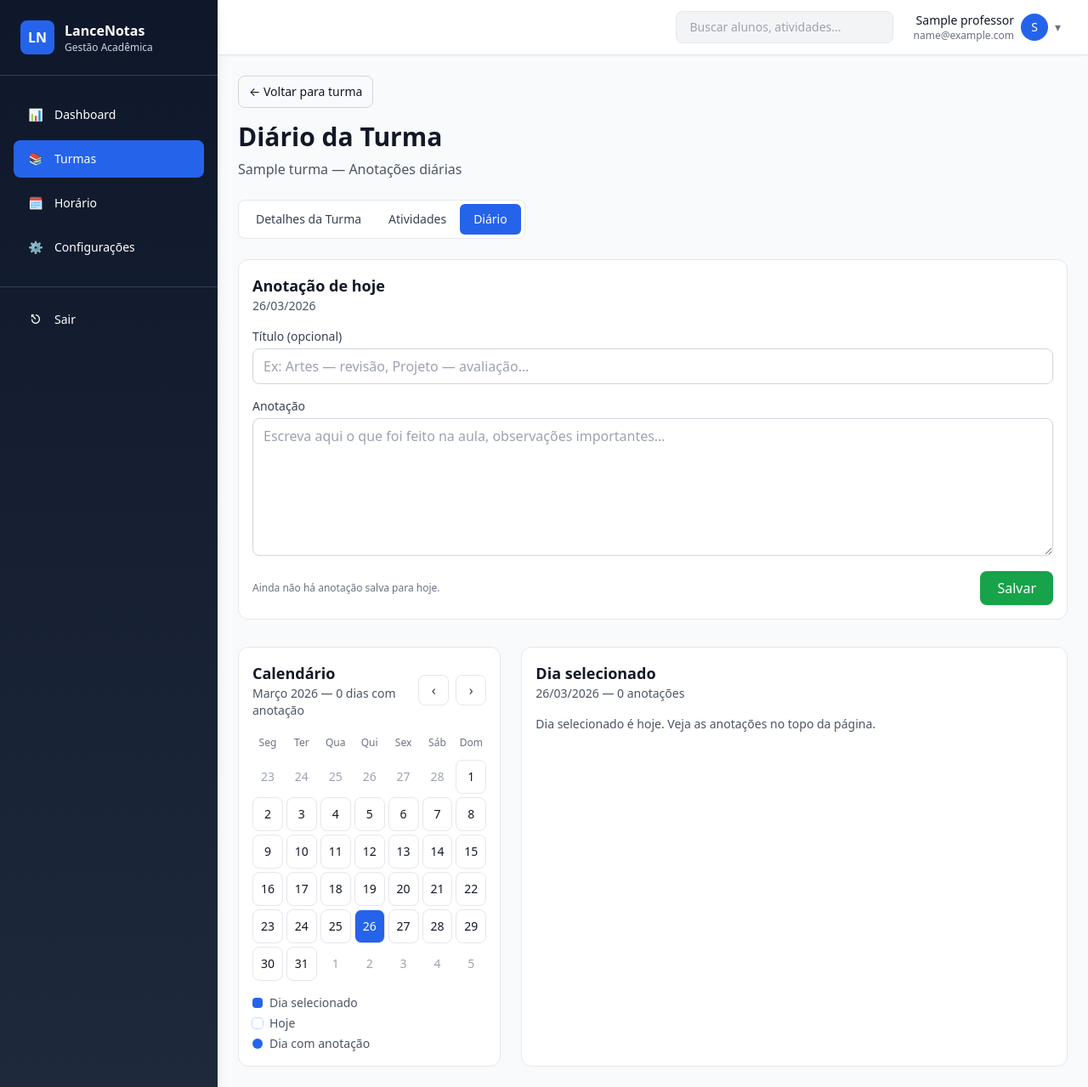
After one commit to AjudaOn/LanceNota, a Flask app: page /turmas/1/diario in a window 1280 px wide. The commit adds this page. Shown: the whole page at 85% size. Run offline with Flask 3, Linux system fonts and the light colour scheme; a user stored in the database is signed in; tables that the repository leaves empty hold one stand-in row (values such as "Sample post"); some libraries are stand-ins or nearby versions.

Commit message:
feat: diario da turma com calendario e anotacao unica

```diff
--- /dev/null
+++ b/lancenotas/templates/pages/diario.html
@@ -0,0 +1,339 @@
+{% extends "layouts/app.html" %}
+
+{% block title %}Diário — {{ turma.nome }} — LanceNotas{% endblock %}
+
+{% block content %}
+  <div class="mb-6">
+    <a
+      href="{{ url_for('pages.turma_detail', turma_id=turma.id) }}"
+      class="inline-flex items-center gap-2 mb-4 px-3 py-2 rounded-lg border border-gray-300 hover:bg-gray-50 text-sm"
+    >
+      ← Voltar para turma
+    </a>
+    <h1 class="text-3xl font-bold text-gray-900">Diário da Turma</h1>
+    <p class="text-gray-600 mt-2">{{ turma.nome }} — Anotações diárias</p>
+  </div>
+
+  <div class="mb-6">
+    <div class="inline-flex items-center rounded-lg border border-gray-200 bg-white p-1">
+      <a
+        href="{{ url_for('pages.turma_detail', turma_id=turma.id, tab='detalhes') }}"
+        class="px-4 py-2 rounded-md text-sm font-medium text-gray-700 hover:bg-gray-50"
+      >
+        Detalhes da Turma
+      </a>
+      <a
+        href="{{ url_for('pages.turma_detail', turma_id=turma.id, tab='atividades') }}"
+        class="px-4 py-2 rounded-md text-sm font-medium text-gray-700 hover:bg-gray-50"
+      >
+        Atividades
+      </a>
+      <a
+        href="{{ url_for('pages.turma_diario', turma_id=turma.id) }}"
+        class="px-4 py-2 rounded-md text-sm font-medium bg-blue-600 text-white"
+      >
+        Diário
+      </a>
+    </div>
+  </div>
+
+  {# Anotação de hoje (1 por dia) #}
+  <div class="bg-white border border-gray-200 rounded-xl p-4 mb-8">
+    <div class="flex items-start justify-between gap-3 mb-4">
+      <div>
+        <h2 class="text-lg font-semibold text-gray-900">Anotação de hoje</h2>
+        <p class="text-sm text-gray-600">{{ hoje.strftime('%d/%m/%Y') }}</p>
+      </div>
+      {% if anotacao_hoje %}
+        <form
+          method="post"
+          action="{{ url_for('pages.turma_diario_excluir', turma_id=turma.id, anotacao_id=anotacao_hoje.id) }}"
+          class="inline"
+          onsubmit="return confirm('Tem certeza que deseja excluir a anotação de hoje?')"
+        >
+          <button
+            type="submit"
+            class="inline-flex items-center gap-2 px-3 py-2 rounded-lg border border-gray-200 text-red-700 hover:bg-red-50 focus-visible:outline-none focus-visible:ring-2 focus-visible:ring-red-500 text-sm"
+          >
+            Excluir
+          </button>
+        </form>
+      {% endif %}
+    </div>
+
+    <form method="post" action="{{ url_for('pages.turma_diario_salvar', turma_id=turma.id) }}">
+      <input type="hidden" name="data" value="{{ hoje.isoformat() }}" />
+      {% if anotacao_hoje %}
+        <input type="hidden" name="anotacao_id" value="{{ anotacao_hoje.id }}" />
+      {% endif %}
+
+      <div class="mb-4">
+        <label class="block text-sm font-medium text-gray-700 mb-1" for="diario-hoje-titulo">Título (opcional)</label>
+        <input
+          id="diario-hoje-titulo"
+          type="text"
+          name="titulo"
+          placeholder="Ex: Artes — revisão, Projeto — avaliação…"
+          value="{{ anotacao_hoje.titulo if anotacao_hoje and anotacao_hoje.titulo else '' }}"
+          class="w-full border border-gray-300 rounded-lg px-3 py-2 bg-white focus:outline-none focus:ring-2 focus:ring-blue-500"
+        />
+      </div>
+
+      <label class="block text-sm font-medium text-gray-700 mb-1" for="diario-hoje-texto">Anotação</label>
+      <textarea
+        id="diario-hoje-texto"
+        name="anotacao"
+        rows="6"
+        class="w-full border border-gray-300 rounded-lg px-3 py-2 bg-white focus:outline-none focus:ring-2 focus:ring-blue-500 mb-3"
+        placeholder="Escreva aqui o que foi feito na aula, observações importantes…"
+        required
+      >{{ anotacao_hoje.anotacao if anotacao_hoje else '' }}</textarea>
+
+      <div class="flex items-center justify-between gap-3">
+        <div class="text-xs text-gray-500">
+          {% if anotacao_hoje %}
+            Salvo {{ anotacao_hoje.updated_at.strftime('%d/%m/%Y às %H:%M') }}
+          {% else %}
+            Ainda não há anotação salva para hoje.
+          {% endif %}
+        </div>
+        <button type="submit" class="bg-green-600 hover:bg-green-700 text-white font-medium rounded-lg px-5 py-2">
+          Salvar
+        </button>
+      </div>
+    </form>
+  </div>
+
+  {# Calendário + Dia selecionado #}
+  <div class="grid grid-cols-1 lg:grid-cols-3 gap-6">
+    <div class="bg-white border border-gray-200 rounded-xl p-4">
+      <div class="flex items-center justify-between gap-3 mb-4">
+        <div>
+          <h2 class="text-lg font-semibold text-gray-900">Calendário</h2>
+          <p class="text-sm text-gray-600">{{ mes_label }} — {{ contagens_mes|length }} dia{{ 's' if contagens_mes|length != 1 else '' }} com anotação</p>
+        </div>
+        <div class="flex items-center gap-2">
+          <a
+            href="{{ url_for('pages.turma_diario', turma_id=turma.id, mes=prev_mes_str, dia=prev_dia_str) }}"
+            class="inline-flex items-center justify-center w-9 h-9 rounded-lg border border-gray-200 text-gray-700 hover:bg-gray-50 focus-visible:outline-none focus-visible:ring-2 focus-visible:ring-blue-500"
+            aria-label="Mês anterior"
+            title="Mês anterior"
+          >
+            ‹
+          </a>
+          <a
+            href="{{ url_for('pages.turma_diario', turma_id=turma.id, mes=next_mes_str, dia=next_dia_str) }}"
+            class="inline-flex items-center justify-center w-9 h-9 rounded-lg border border-gray-200 text-gray-700 hover:bg-gray-50 focus-visible:outline-none focus-visible:ring-2 focus-visible:ring-blue-500"
+            aria-label="Próximo mês"
+            title="Próximo mês"
+          >
+            ›
+          </a>
+        </div>
+      </div>
+
+      <div class="grid grid-cols-7 gap-1 text-xs text-gray-500 mb-2">
+        {% for label in weekday_labels %}
+          <div class="text-center py-1 font-medium">{{ label }}</div>
+        {% endfor %}
+      </div>
+
+      <div class="grid grid-cols-7 gap-1">
+        {% for week in cal_weeks %}
+          {% for day in week %}
+            {% set in_month = (day.month == mes_numero and day.year == mes_ano) %}
+            {% set is_today = (day == hoje) %}
+            {% set is_selected = (day == dia_selecionado) %}
+            {% set has_notes = (contagens_mes.get(day) if in_month else 0) %}
+
+            <a
+              href="{{ url_for('pages.turma_diario', turma_id=turma.id, mes=day.strftime('%Y-%m'), dia=day.isoformat()) }}"
+              class="relative h-10 rounded-lg border text-sm flex items-center justify-center
+                {% if in_month %}border-gray-200 text-gray-900 hover:bg-gray-50{% else %}border-transparent text-gray-400 hover:bg-gray-50{% endif %}
+                {% if is_selected %}bg-blue-600 text-white border-blue-600 hover:bg-blue-700{% endif %}
+                {% if is_today and not is_selected %}ring-1 ring-blue-200{% endif %}
+                focus-visible:outline-none focus-visible:ring-2 focus-visible:ring-blue-500"
+              aria-label="Selecionar dia {{ day.strftime('%d/%m/%Y') }}"
+            >
+              {{ day.day }}
+              {% if has_notes and not is_selected %}
+                <span class="absolute bottom-1 left-1/2 -translate-x-1/2 w-1.5 h-1.5 rounded-full bg-blue-600"></span>
+              {% elif has_notes and is_selected %}
+                <span class="absolute bottom-1 left-1/2 -translate-x-1/2 w-1.5 h-1.5 rounded-full bg-white/90"></span>
+              {% endif %}
+            </a>
+          {% endfor %}
+        {% endfor %}
+      </div>
+
+      <div class="mt-4 text-sm text-gray-600">
+        <div class="flex items-center gap-2">
+          <span class="inline-block w-3 h-3 rounded bg-blue-600"></span>
+          <span>Dia selecionado</span>
+        </div>
+        <div class="flex items-center gap-2 mt-1">
+          <span class="inline-block w-3 h-3 rounded ring-1 ring-blue-200 bg-white"></span>
+          <span>Hoje</span>
+        </div>
+        <div class="flex items-center gap-2 mt-1">
+          <span class="inline-block w-3 h-3 rounded-full bg-blue-600"></span>
+          <span>Dia com anotação</span>
+        </div>
+      </div>
+    </div>
+
+    <div class="lg:col-span-2 bg-white border border-gray-200 rounded-xl p-4">
+      <div class="flex items-start justify-between gap-3 mb-4">
+        <div>
+          <h2 class="text-lg font-semibold text-gray-900">Dia selecionado</h2>
+          <p class="text-sm text-gray-600">
+            {{ dia_selecionado.strftime('%d/%m/%Y') }} — {{ anotacoes_dia_selecionado|length }} {{ 'anotação' if anotacoes_dia_selecionado|length == 1 else 'anotações' }}
+          </p>
+        </div>
+        {% if dia_selecionado != hoje %}
+          <div class="text-xs text-gray-500 mt-1">
+            Para criar uma nova anotação, use “Anotações de hoje”.
+          </div>
+        {% endif %}
+      </div>
+
+      {% if dia_selecionado == hoje %}
+        <div class="text-sm text-gray-600">
+          Dia selecionado é hoje. Veja as anotações no topo da página.
+        </div>
+      {% elif anotacoes_dia_selecionado %}
+        <div class="space-y-3">
+          {% for anotacao in anotacoes_dia_selecionado %}
+            <div class="border border-gray-200 rounded-lg p-4 bg-gray-50" id="anotacao-{{ anotacao.id }}">
+              <div class="flex items-start justify-between mb-2">
+                <div class="flex items-center gap-2">
+                  <span class="text-sm font-medium text-blue-600">{{ anotacao.created_at.strftime('%H:%M') }}</span>
+                  {% if anotacao.titulo %}
+                    <span class="text-sm font-semibold text-gray-900">— {{ anotacao.titulo }}</span>
+                  {% endif %}
+                </div>
+                <div class="flex items-center gap-1">
+                  <button
+                    type="button"
+                    onclick='openEditModal({{ anotacao.id }}, "{{ anotacao.data.isoformat() }}", {{ anotacao.titulo | tojson if anotacao.titulo else "null" }}, {{ anotacao.anotacao | tojson }})'
+                    class="p-1.5 text-blue-600 hover:bg-blue-100 rounded-lg transition-colors focus-visible:outline-none focus-visible:ring-2 focus-visible:ring-blue-500"
+                    aria-label="Editar anotação"
+                    title="Editar"
+                  >
+                    <svg xmlns="http://www.w3.org/2000/svg" width="16" height="16" viewBox="0 0 24 24" fill="none" stroke="currentColor" stroke-width="2" stroke-linecap="round" stroke-linejoin="round" aria-hidden="true">
+                      <path d="M17 3a2.828 2.828 0 1 1 4 4L7.5 20.5 2 22l1.5-5.5L17 3z"></path>
+                    </svg>
+                  </button>
+                  <form
+                    method="post"
+                    action="{{ url_for('pages.turma_diario_excluir', turma_id=turma.id, anotacao_id=anotacao.id) }}"
+                    class="inline"
+                    onsubmit="return confirm('Tem certeza que deseja excluir esta anotação?')"
+                  >
+                    <button
+                      type="submit"
+                      class="p-1.5 text-red-600 hover:bg-red-100 rounded-lg transition-colors focus-visible:outline-none focus-visible:ring-2 focus-visible:ring-red-500"
+                      aria-label="Excluir anotação"
+                      title="Excluir"
+                    >
+                      <svg xmlns="http://www.w3.org/2000/svg" width="16" height="16" viewBox="0 0 24 24" fill="none" stroke="currentColor" stroke-width="2" stroke-linecap="round" stroke-linejoin="round" aria-hidden="true">
+                        <polyline points="3 6 5 6 21 6"></polyline>
+                        <path d="M19 6v14a2 2 0 0 1-2 2H7a2 2 0 0 1-2-2V6m3 0V4a2 2 0 0 1 2-2h4a2 2 0 0 1 2 2v2"></path>
+                      </svg>
+                    </button>
+                  </form>
+                </div>
+              </div>
+              <div class="text-gray-700 whitespace-pre-wrap">{{ anotacao.anotacao }}</div>
+              {% if anotacao.updated_at != anotacao.created_at %}
+                <div class="text-xs text-gray-500 mt-2">Editado {{ anotacao.updated_at.strftime('%d/%m/%Y às %H:%M') }}</div>
+              {% endif %}
+            </div>
+          {% endfor %}
+        </div>
+      {% else %}
+        <div class="text-center py-10 text-gray-500 border-2 border-dashed border-gray-200 rounded-lg">
+          <p>Nenhuma anotação nesse dia.</p>
+          <p class="text-sm mt-1">Use o calendário para navegar por outras datas.</p>
+        </div>
+      {% endif %}
+    </div>
+  </div>
+
+  {# Modal Edição #}
+  <div id="edit-modal" class="fixed inset-0 z-50 hidden">
+    <div class="absolute inset-0 bg-black/50" onclick="closeEditModal()"></div>
+    <div class="relative h-full flex items-center justify-center p-4">
+      <div class="w-full max-w-2xl bg-white rounded-xl shadow-xl border border-gray-200">
+        <div class="p-6 border-b border-gray-200">
+          <h2 class="text-lg font-semibold text-gray-900">Editar Anotação</h2>
+          <p class="text-sm text-gray-500 mt-1" id="edit-modal-data"></p>
+        </div>
+
+        <form method="post" action="{{ url_for('pages.turma_diario_salvar', turma_id=turma.id) }}" class="p-6">
+          <input type="hidden" name="data" id="edit-modal-data-input" />
+          <input type="hidden" name="anotacao_id" id="edit-modal-id" />
+
+          <div class="mb-4">
+            <label class="block text-sm font-medium text-gray-700 mb-1">Título (opcional)</label>
+            <input
+              type="text"
+              name="titulo"
+              id="edit-modal-titulo"
+              placeholder="Ex: 1ª aula - Artes, 2ª aula - Projeto"
+              class="w-full border border-gray-300 rounded-lg px-3 py-2 bg-white focus:outline-none focus:ring-2 focus:ring-blue-500"
+            />
+          </div>
+
+          <textarea
+            name="anotacao"
+            id="edit-modal-textarea"
+            rows="6"
+            class="w-full border border-gray-300 rounded-lg px-3 py-2 bg-white focus:outline-none focus:ring-2 focus:ring-blue-500 mb-4"
+            placeholder="Edite sua anotação..."
+            required
+          ></textarea>
+
+          <div class="flex items-center justify-end gap-2">
+            <button
+              type="button"
+              onclick="closeEditModal()"
+              class="border border-gray-300 rounded-lg px-4 py-2 hover:bg-gray-50"
+            >
+              Cancelar
+            </button>
+            <button type="submit" class="bg-blue-600 hover:bg-blue-700 text-white font-medium rounded-lg px-5 py-2">
+              Salvar alterações
+            </button>
+          </div>
+        </form>
+      </div>
+    </div>
+  </div>
+
+  <script>
+    function openEditModal(id, data, titulo, texto) {
+      document.getElementById('edit-modal-data').textContent = 'Data: ' + formatDate(data);
+      document.getElementById('edit-modal-data-input').value = data;
+      document.getElementById('edit-modal-id').value = id;
+      document.getElementById('edit-modal-titulo').value = titulo || '';
+      document.getElementById('edit-modal-textarea').value = texto;
+      document.getElementById('edit-modal').classList.remove('hidden');
+    }
+
+    function closeEditModal() {
+      document.getElementById('edit-modal').classList.add('hidden');
+    }
+
+    function formatDate(dateStr) {
+      const parts = dateStr.split('-');
+      return parts[2] + '/' + parts[1] + '/' + parts[0];
+    }
+
+    document.addEventListener('keydown', function(e) {
+      if (e.key === 'Escape') {
+        closeEditModal();
+      }
+    });
+  </script>
+{% endblock %}
--- a/lancenotas/templates/pages/turma_detail.html
+++ b/lancenotas/templates/pages/turma_detail.html
@@ -27,6 +27,12 @@
         class="px-4 py-2 rounded-md text-sm font-medium {{ 'bg-blue-600 text-white' if tab == 'atividades' else 'text-gray-700 hover:bg-gray-50' }}"
       >
         Atividades
+      </a>
+      <a
+        href="{{ url_for('pages.turma_diario', turma_id=turma.id) }}"
+        class="px-4 py-2 rounded-md text-sm font-medium text-gray-700 hover:bg-gray-50"
+      >
+        Diário
       </a>
     </div>
   </div>
--- a/lancenotas/views/pages.py
+++ b/lancenotas/views/pages.py
@@ -1,5 +1,6 @@
 from __future__ import annotations
 
+import calendar
 import re
 import unicodedata
 from datetime import date
@@ -16,6 +17,7 @@ from ..models import (
     Aluno,
     Atividade,
     AtividadeAula,
+    DiarioAnotacao,
     Estudante,
     FechamentoTrimestreAluno,
     FechamentoTrimestreTurma,
@@ -1943,3 +1945,218 @@ def horario_evento_delete(evento_id: int):
     db.session.delete(evento)
     db.session.commit()
     return redirect(url_for("pages.horario"))
+
+
+@pages_bp.get("/turmas/<int:turma_id>/diario")
+@login_required
+def turma_diario(turma_id: int):
+    turma = Turma.query.filter_by(id=turma_id, professor_id=int(current_user.id)).first()
+    if turma is None:
+        return redirect(url_for("pages.turmas"))
+
+    hoje = date.today()
+
+    dia_param = (request.args.get("dia") or "").strip()
+    mes_param = (request.args.get("mes") or "").strip()
+
+    dia_selecionado: date
+    if dia_param:
+        try:
+            dia_selecionado = date.fromisoformat(dia_param)
+        except ValueError:
+            dia_selecionado = hoje
+    else:
+        dia_selecionado = hoje
+
+    mes_ano: int
+    mes_numero: int
+    if mes_param:
+        try:
+            parts = mes_param.split("-")
+            mes_ano = int(parts[0])
+            mes_numero = int(parts[1])
+            if not (1 <= mes_numero <= 12):
+                raise ValueError
+        except (ValueError, IndexError):
+            mes_ano = dia_selecionado.year
+            mes_numero = dia_selecionado.month
+    else:
+        mes_ano = dia_selecionado.year
+        mes_numero = dia_selecionado.month
+
+    primeiro_dia_mes = date(mes_ano, mes_numero, 1)
+    ultimo_dia_num = calendar.monthrange(mes_ano, mes_numero)[1]
+    ultimo_dia_mes = date(mes_ano, mes_numero, ultimo_dia_num)
+
+    if dia_selecionado < primeiro_dia_mes or dia_selecionado > ultimo_dia_mes:
+        dia_selecionado = primeiro_dia_mes
+
+    anotacao_hoje = (
+        DiarioAnotacao.query.filter_by(
+            turma_id=turma.id,
+            professor_id=int(current_user.id),
+            data=hoje,
+        )
+        .order_by(DiarioAnotacao.updated_at.desc(), DiarioAnotacao.created_at.desc())
+        .first()
+    )
+
+    anotacoes_dia_selecionado = (
+        DiarioAnotacao.query.filter_by(
+            turma_id=turma.id,
+            professor_id=int(current_user.id),
+            data=dia_selecionado,
+        )
+        .order_by(DiarioAnotacao.created_at.asc())
+        .all()
+    )
+
+    # Marcações do calendário (dias com anotação) no mês corrente
+    contagens_mes_rows = (
+        db.session.query(DiarioAnotacao.data, func.count(DiarioAnotacao.id))
+        .filter(
+            DiarioAnotacao.turma_id == turma.id,
+            DiarioAnotacao.professor_id == int(current_user.id),
+            DiarioAnotacao.data >= primeiro_dia_mes,
+            DiarioAnotacao.data <= ultimo_dia_mes,
+        )
+        .group_by(DiarioAnotacao.data)
+        .all()
+    )
+    contagens_mes = {data_: int(qtd) for (data_, qtd) in contagens_mes_rows}
+
+    prev_mes_ano = mes_ano
+    prev_mes_num = mes_numero - 1
+    if prev_mes_num < 1:
+        prev_mes_num = 12
+        prev_mes_ano -= 1
+    next_mes_ano = mes_ano
+    next_mes_num = mes_numero + 1
+    if next_mes_num > 12:
+        next_mes_num = 1
+        next_mes_ano += 1
+
+    prev_mes_str = f"{prev_mes_ano:04d}-{prev_mes_num:02d}"
+    next_mes_str = f"{next_mes_ano:04d}-{next_mes_num:02d}"
+
+    prev_mes_last_day = calendar.monthrange(prev_mes_ano, prev_mes_num)[1]
+    prev_dia = date(prev_mes_ano, prev_mes_num, min(dia_selecionado.day, prev_mes_last_day))
+    next_mes_last_day = calendar.monthrange(next_mes_ano, next_mes_num)[1]
+    next_dia = date(next_mes_ano, next_mes_num, min(dia_selecionado.day, next_mes_last_day))
+
+    cal = calendar.Calendar(firstweekday=0)  # segunda-feira
+    cal_weeks = cal.monthdatescalendar(mes_ano, mes_numero)
+    weekday_labels = ["Seg", "Ter", "Qua", "Qui", "Sex", "Sáb", "Dom"]
+    mes_nomes = [
+        "janeiro",
+        "fevereiro",
+        "março",
+        "abril",
+        "maio",
+        "junho",
+        "julho",
+        "agosto",
+        "setembro",
+        "outubro",
+        "novembro",
+        "dezembro",
+    ]
+    mes_label = f"{mes_nomes[mes_numero - 1].capitalize()} {mes_ano}"
+
+    return render_template(
+        "pages/diario.html",
+        turma=turma,
+        hoje=hoje,
+        anotacao_hoje=anotacao_hoje,
+        mes_atual_str=f"{mes_ano:04d}-{mes_numero:02d}",
+        mes_ano=mes_ano,
+        mes_numero=mes_numero,
+        mes_label=mes_label,
+        dia_selecionado=dia_selecionado,
+        anotacoes_dia_selecionado=anotacoes_dia_selecionado,
+        contagens_mes=contagens_mes,
+        cal_weeks=cal_weeks,
+        weekday_labels=weekday_labels,
+        prev_mes_str=prev_mes_str,
+        next_mes_str=next_mes_str,
+        prev_dia_str=prev_dia.isoformat(),
+        next_dia_str=next_dia.isoformat(),
+    )
+
+
+@pages_bp.post("/turmas/<int:turma_id>/diario/salvar")
+@login_required
+def turma_diario_salvar(turma_id: int):
+    turma = Turma.query.filter_by(id=turma_id, professor_id=int(current_user.id)).first()
+    if turma is None:
+        return redirect(url_for("pages.turmas"))
+
+    anotacao_texto = (request.form.get("anotacao") or "").strip()
+    titulo = (request.form.get("titulo") or "").strip() or None
+    data_str = (request.form.get("data") or "").strip()
+    anotacao_id = (request.form.get("anotacao_id") or "").strip()
+
+    try:
+        data_anotacao = date.fromisoformat(data_str) if data_str else date.today()
+    except ValueError:
+        data_anotacao = date.today()
+
+    anotacao: DiarioAnotacao | None = None
+    if anotacao_id:
+        anotacao = (
+            DiarioAnotacao.query.filter_by(
+                id=int(anotacao_id),
+                turma_id=turma.id,
+                professor_id=int(current_user.id),
+            )
+            .first()
+        )
+    else:
+        anotacao = (
+            DiarioAnotacao.query.filter_by(
+                turma_id=turma.id,
+                professor_id=int(current_user.id),
+                data=data_anotacao,
+            )
+            .order_by(DiarioAnotacao.updated_at.desc(), DiarioAnotacao.created_at.desc())
+            .first()
+        )
+
+    if anotacao is not None:
+        anotacao.titulo = titulo
+        anotacao.anotacao = anotacao_texto
+        anotacao.updated_at = datetime.utcnow()
+    else:
+        db.session.add(
+            DiarioAnotacao(
+                turma_id=turma.id,
+                professor_id=int(current_user.id),
+                data=data_anotacao,
+                titulo=titulo,
+                anotacao=anotacao_texto,
+            )
+        )
+
+    db.session.commit()
+
+    return redirect(url_for("pages.turma_diario", turma_id=turma.id))
+
+
+@pages_bp.post("/turmas/<int:turma_id>/diario/excluir/<int:anotacao_id>")
+@login_required
+def turma_diario_excluir(turma_id: int, anotacao_id: int):
+    turma = Turma.query.filter_by(id=turma_id, professor_id=int(current_user.id)).first()
+    if turma is None:
+        return redirect(url_for("pages.turmas"))
+
+    anotacao = DiarioAnotacao.query.filter_by(
+        id=anotacao_id,
+        turma_id=turma.id,
+        professor_id=int(current_user.id)
+    ).first()
+
+    if anotacao:
+        db.session.delete(anotacao)
+        db.session.commit()
+
+    return redirect(url_for("pages.turma_diario", turma_id=turma.id))
```
Also changed, not shown: lancenotas/models.py (+11 -0 lines), migrations/versions/22089e9fc927_adiciona_modelo_diarioanotacao.py (added, +47 -0 lines), migrations/versions/68b63e003575_adiciona_campo_titulo_em_diarioanotacao.py (added, +32 -0 lines).
